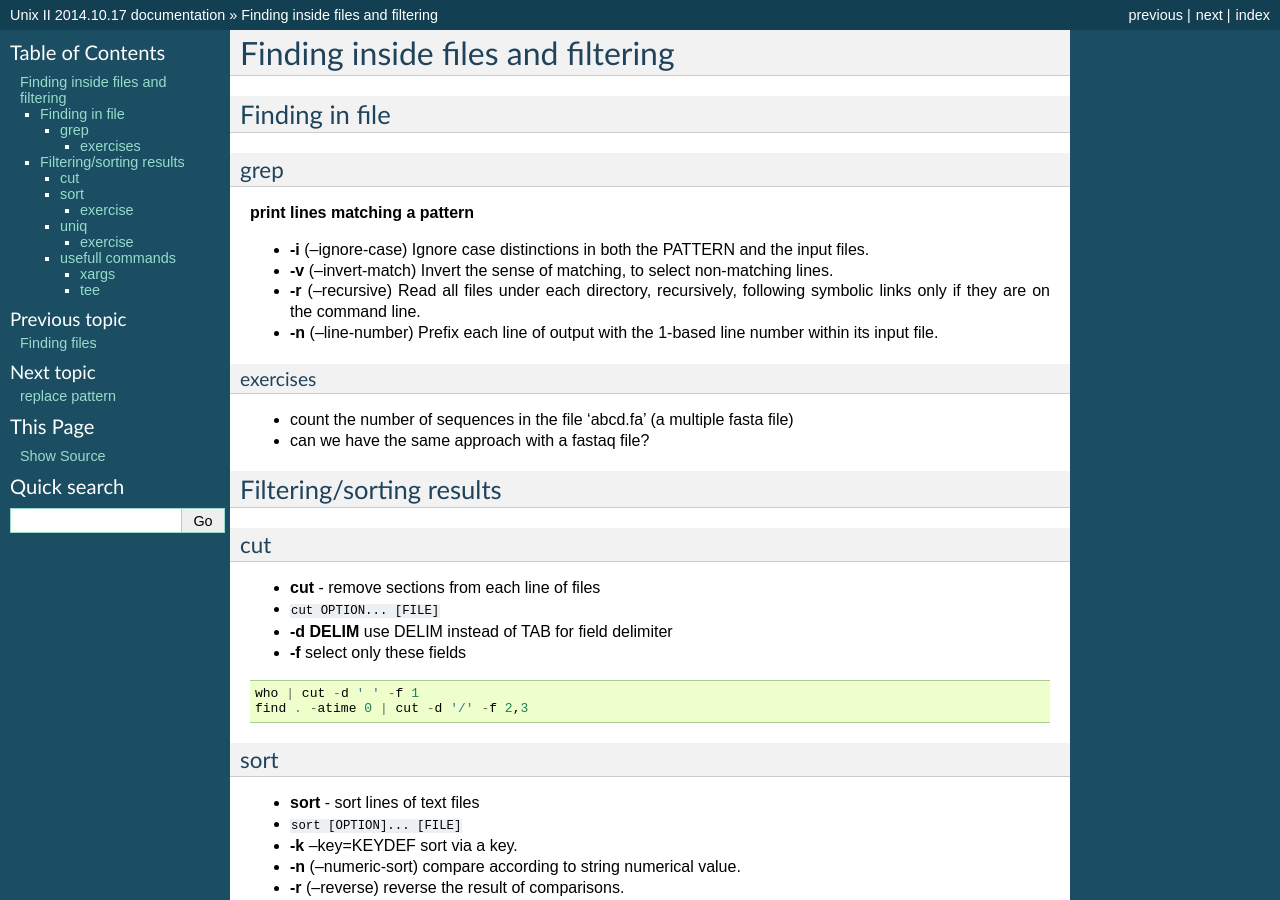
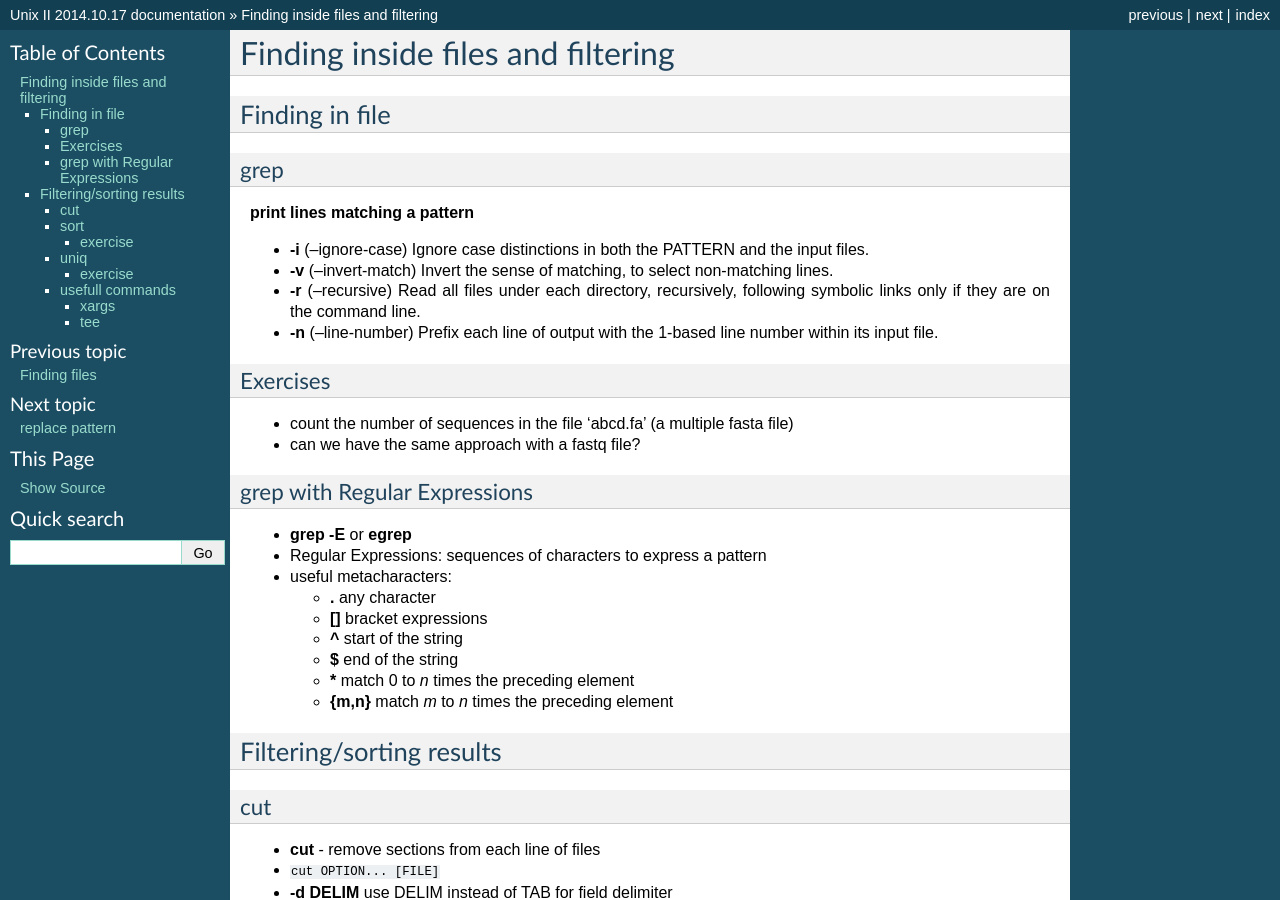
Before and after one commit to C3BI-pasteur-fr/unix-training, a Sphinx documentation site: the page built from unix-II/source/Finding_In_Files.rst, in a window 1280 px wide and 900 px high. Built offline with Sphinx 7.4.7, drawn with Linux system fonts in a browser that asks for light colours; formulas are drawn with MathJax 3; some of the changed text lies outside the part shown.

Commit message:
add grep -E, + minor corrections and tee

```diff
--- a/unix-II/source/Finding_In_Files.rst
+++ b/unix-II/source/Finding_In_Files.rst
@@ -20,11 +20,25 @@ grep
 
 * **-n** (--line-number) Prefix each line of output with the 1-based line number within its input file.
 
-exercises
----------
+Exercises
+=========
 
 * count the number of sequences in the file 'abcd.fa' (a multiple fasta file)
-* can we have the same approach with a fastaq file?
+* can we have the same approach with a fastq file?
+
+grep with Regular Expressions
+=============================
+
+* **grep -E** or **egrep**
+* Regular Expressions: sequences of characters to express a pattern
+* useful metacharacters:
+
+  * **.** any character
+  * **[]** bracket expressions
+  * **^** start of the string
+  * **$** end of the string
+  * **\*** match 0 to *n* times the preceding element
+  * **{m,n}** match *m* to *n* times the preceding element
 
 
 =========================
@@ -106,3 +120,6 @@ followed by items read from standard input.
 
 tee
 ---
+
+* tee copies its input stream to the standard output and the files
+specified in argument
```
